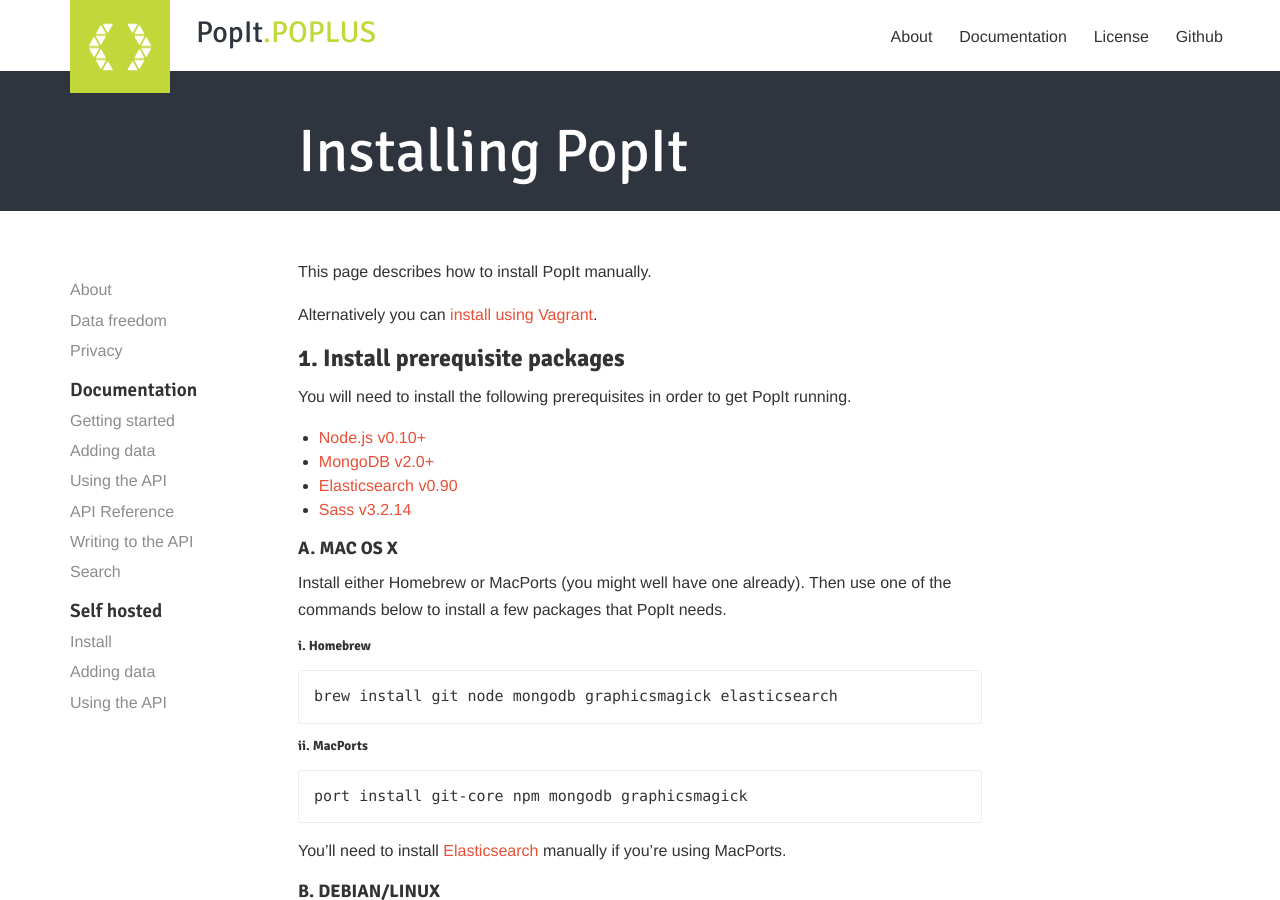
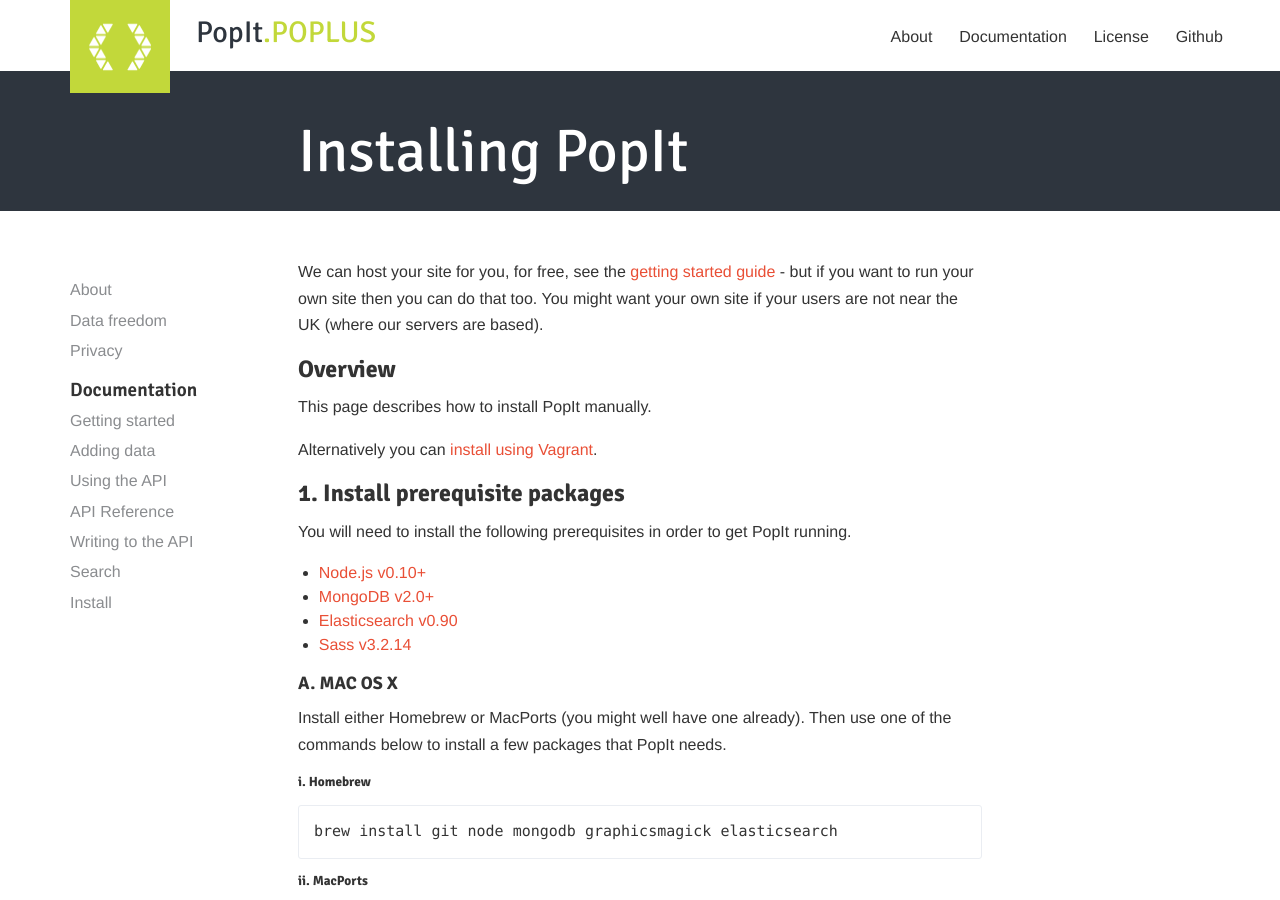
Before and after one commit to mysociety/popit.poplus.org, a Jekyll site: the page built from docs/install.md, in a window 1280 px wide and 900 px high. Built offline with Jekyll 4.4.1, drawn with Linux system fonts in a browser that asks for light colours.

Commit message:
Replace self-hosted page with install instructions

```diff
--- a/_includes/sidebar.html
+++ b/_includes/sidebar.html
@@ -10,9 +10,6 @@
         <li><a href="{{ site.baseurl }}/docs/api/reference/">API Reference</a></li>
         <li><a href="{{ site.baseurl }}/docs/api/writing/">Writing to the API</a></li>
         <li><a href="{{ site.baseurl }}/docs/api/search/">Search</a></li>
-        <li><a href="{{ site.baseurl }}/docs/self-hosted/"><h2>Self hosted</h2></a></li>
         <li><a href="{{ site.baseurl }}/docs/install/">Install</a></li>
-        <li><a href="{{ site.baseurl }}/docs/adding-data/">Adding data</a></li>
-        <li><a href="{{ site.baseurl }}/docs/api/">Using the API</a></li>
     </ul>
 </nav>
--- a/_layouts/documentation-home.html
+++ b/_layouts/documentation-home.html
@@ -6,6 +6,6 @@
   {{ content }}
   <div>
     <a href="{{ site.baseurl }}/docs/getting-started/">Hosted</a>
-    <a href="{{ site.baseurl }}/docs/self-hosted/">Self-hosted</a>
+    <a href="{{ site.baseurl }}/docs/install/">Self-hosted</a>
   </div>
 </div>
--- a/docs/install.md
+++ b/docs/install.md
@@ -2,6 +2,10 @@
 layout: docs
 title: Installing PopIt
 ---
+
+We can host your site for you, for free, see the [getting started guide]({{ site.baseurl }}/docs/getting-started/) - but if you want to run your own site then you can do that too. You might want your own site if your users are not near the UK (where our servers are based).
+
+### Overview
 
 This page describes how to install PopIt manually.
 
```
Also changed, not shown: docs/self-hosted.md (deleted, +0 -9 lines).
